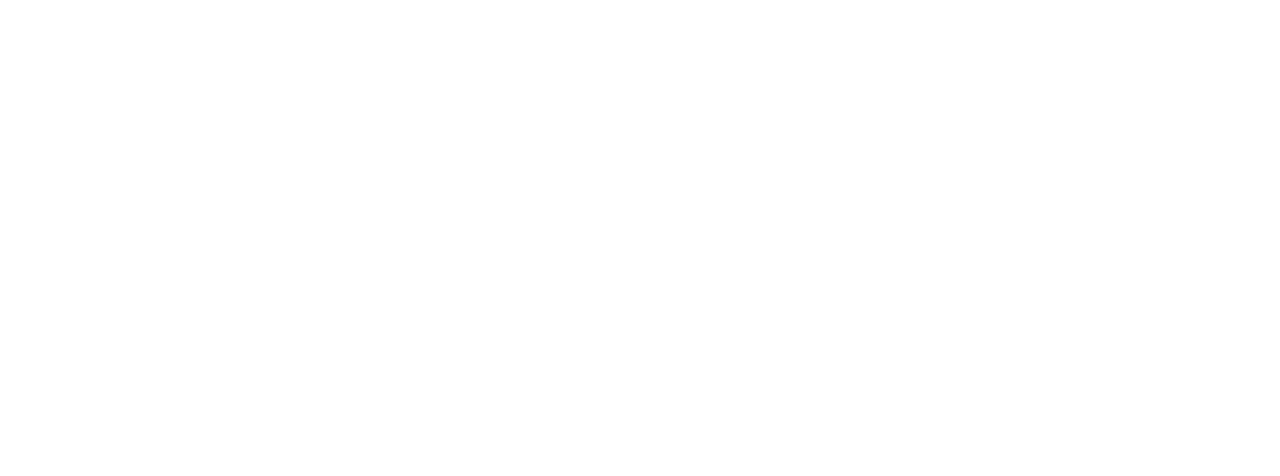
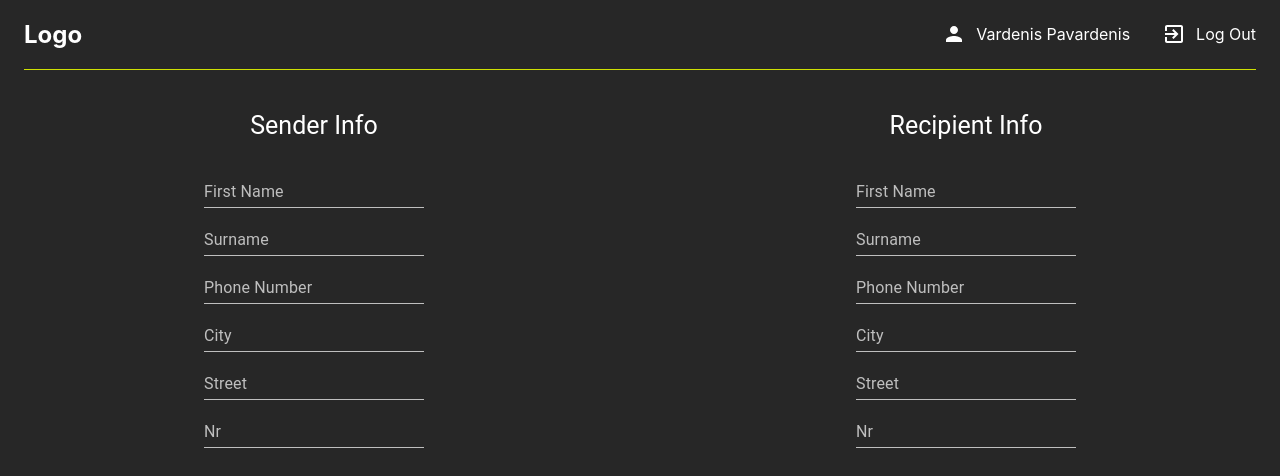
Before and after one commit to giplonis/delivery-service, a React (Create React App) app in the folder ui/: page / in a window 1280 px wide. Shown: the top 476 px of the page. Built offline with nearby package versions, Linux system fonts and the light colour scheme.

Commit message:
DDD-20 add main page & dark theme

```diff
--- a/ui/package.json
+++ b/ui/package.json
@@ -4,6 +4,7 @@
   "private": true,
   "dependencies": {
     "@material-ui/core": "^4.11.3",
+    "@material-ui/icons": "^4.11.2",
     "@testing-library/jest-dom": "^5.11.4",
     "@testing-library/react": "^11.1.0",
     "@testing-library/user-event": "^12.1.10",
--- a/ui/src/App.js
+++ b/ui/src/App.js
@@ -1,10 +1,31 @@
 import React from "react";
 import Form from "./components/Form";
+import { createMuiTheme } from "@material-ui/core/styles";
+import { ThemeProvider } from "@material-ui/core/styles";
 
 function App() {
+  const theme = createMuiTheme({
+    palette: {
+      type: "dark",
+      primary: {
+        main: "#cee002",
+      },
+      secondary: {
+        main: "#246A73",
+      },
+      background: {
+        default: "#272727",
+        paper: "#3c3c3c",
+      },
+      divider: "#cee002",
+    },
+  });
+
   return (
     <div>
-      <Form />
+      <ThemeProvider theme={theme}>
+        <Form />
+      </ThemeProvider>
     </div>
   );
 }
--- a/ui/src/components/Field.jsx
+++ b/ui/src/components/Field.jsx
@@ -1,10 +1,10 @@
 import React from "react";
 import TextField from "@material-ui/core/TextField";
 
-function Field() {
+function Field(props) {
   return (
     <div>
-      <TextField label="Name" />
+      <TextField label={props.label} />
     </div>
   );
 }
--- a/ui/src/components/Form.jsx
+++ b/ui/src/components/Form.jsx
@@ -1,9 +1,17 @@
 import React from "react";
-import Field from "./Field";
-import FormButton from "./FormButton";
+import SendingInfo from "./SendingInfo";
+import Header from "./Header";
+import { Container } from "@material-ui/core";
 
 function Form() {
-  return <div></div>;
+  return (
+    <div>
+      <Container>
+        <Header />
+        <SendingInfo />
+      </Container>
+    </div>
+  );
 }
 
 export default Form;
--- a/ui/src/components/Header.jsx
+++ b/ui/src/components/Header.jsx
@@ -0,0 +1,28 @@
+import React from "react";
+import PersonIcon from "@material-ui/icons/Person";
+import ExitToAppIcon from "@material-ui/icons/ExitToApp";
+import { Divider } from "@material-ui/core";
+import "../styles/Header.css";
+
+function Header() {
+  return (
+    <header>
+      <div className="header-inner">
+        <h2>Logo</h2>
+        <div className="d-flex">
+          <div className="header-item mr-2">
+            <PersonIcon />
+            Vardenis Pavardenis
+          </div>
+          <div className="header-item">
+            <ExitToAppIcon />
+            Log Out
+          </div>
+        </div>
+      </div>
+      <Divider />
+    </header>
+  );
+}
+
+export default Header;
--- a/ui/src/components/SendingInfo.jsx
+++ b/ui/src/components/SendingInfo.jsx
@@ -0,0 +1,28 @@
+import React from "react";
+import Field from "./Field";
+import { Grid } from "@material-ui/core";
+import "../styles/SendingInfo.css";
+
+function SendingInfo() {
+  const labels = ["First Name", "Surname", "Phone Number", "City", "Street", "Nr"];
+  const fields = labels.map((label, key) => <Field label={label} key={key} />);
+
+  return (
+    <div>
+      <Grid container spacing={9}>
+        <Grid item xs={6} className="form-column">
+          <div>
+            <h2 className="form-header">Sender Info</h2>
+            {fields}
+          </div>
+        </Grid>
+        <Grid item xs={6} className="form-column">
+          <h2 className="form-header">Recipient Info</h2>
+          {fields}
+        </Grid>
+      </Grid>
+    </div>
+  );
+}
+
+export default SendingInfo;
--- a/ui/src/index.css
+++ b/ui/src/index.css
@@ -1,13 +1,22 @@
 body {
   margin: 0;
-  font-family: -apple-system, BlinkMacSystemFont, 'Segoe UI', 'Roboto', 'Oxygen',
-    'Ubuntu', 'Cantarell', 'Fira Sans', 'Droid Sans', 'Helvetica Neue',
+  font-family: -apple-system, BlinkMacSystemFont, "Segoe UI", "Roboto", "Oxygen", "Ubuntu", "Cantarell", "Fira Sans", "Droid Sans", "Helvetica Neue",
     sans-serif;
   -webkit-font-smoothing: antialiased;
   -moz-osx-font-smoothing: grayscale;
+  --dark: #272727;
+  background-color: var(--dark);
+  color: #ffffff;
 }
 
 code {
-  font-family: source-code-pro, Menlo, Monaco, Consolas, 'Courier New',
-    monospace;
+  font-family: source-code-pro, Menlo, Monaco, Consolas, "Courier New", monospace;
 }
+
+.d-flex {
+  display: flex;
+}
+
+.mr-2 {
+  margin-right: 2rem;
+}
--- a/ui/src/index.js
+++ b/ui/src/index.js
@@ -1,6 +1,7 @@
 import React from "react";
 import ReactDOM from "react-dom";
 import App from "./App";
+import "./index.css";
 
 ReactDOM.render(
   <React.StrictMode>
--- /dev/null
+++ b/ui/src/styles/Header.css
@@ -0,0 +1,22 @@
+header {
+  margin-bottom: 20px;
+}
+
+.header-inner {
+  display: flex;
+  justify-content: space-between;
+}
+
+.header-item {
+  display: flex;
+  align-items: center;
+}
+
+.header-item:hover {
+  opacity: 0.7;
+  cursor: pointer;
+}
+
+.header-item svg {
+  padding-right: 10px;
+}
--- /dev/null
+++ b/ui/src/styles/SendingInfo.css
@@ -0,0 +1,10 @@
+.form-column {
+  text-align: center;
+}
+
+.form-header {
+  font-family: "Roboto", sans-serif;
+  font-weight: 400;
+  font-size: 25px;
+  margin-bottom: 20px;
+}
```
Also changed, not shown: ui/src/logo.svg (deleted), 1 other file (tests, documents, lock files or other folders).
